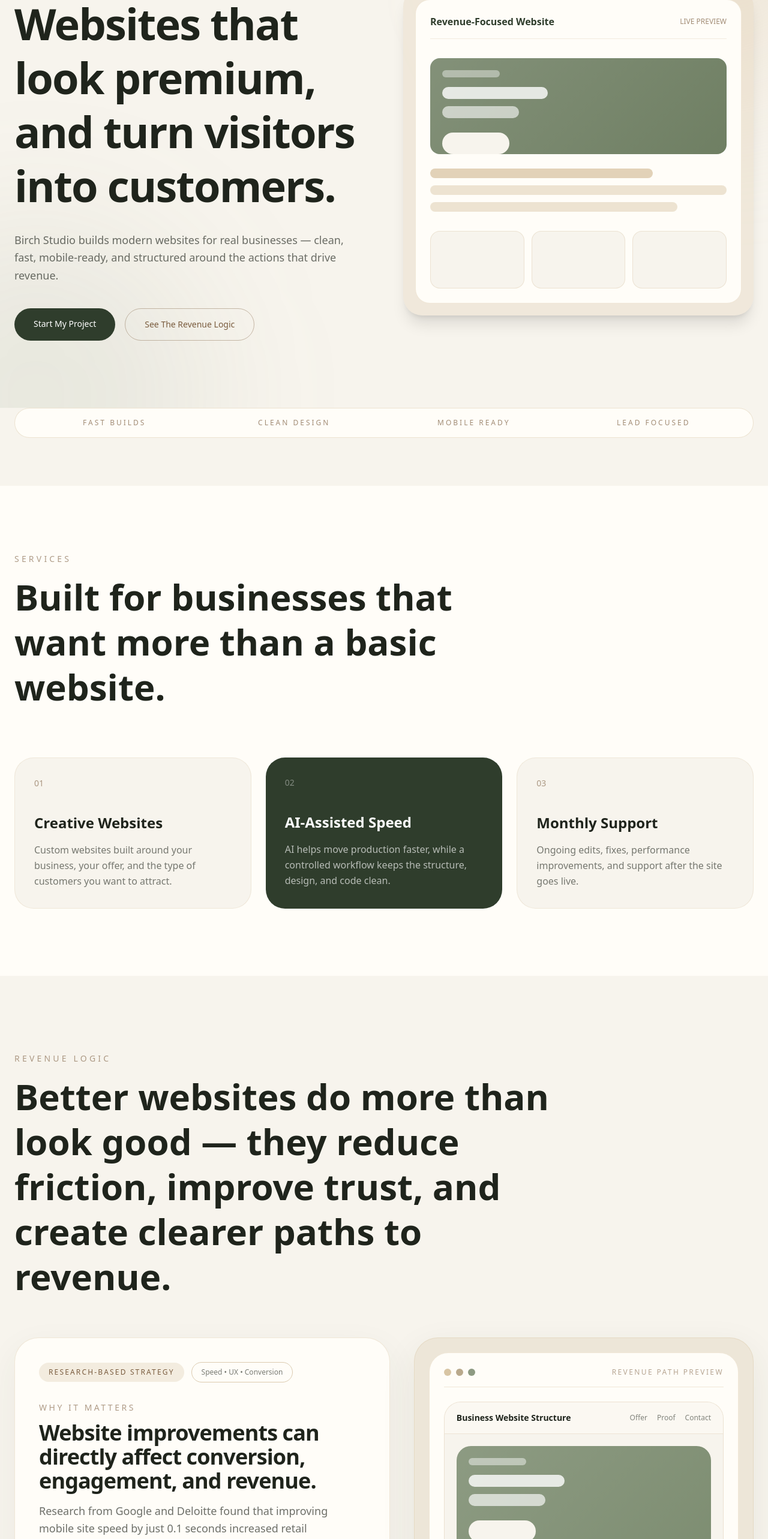
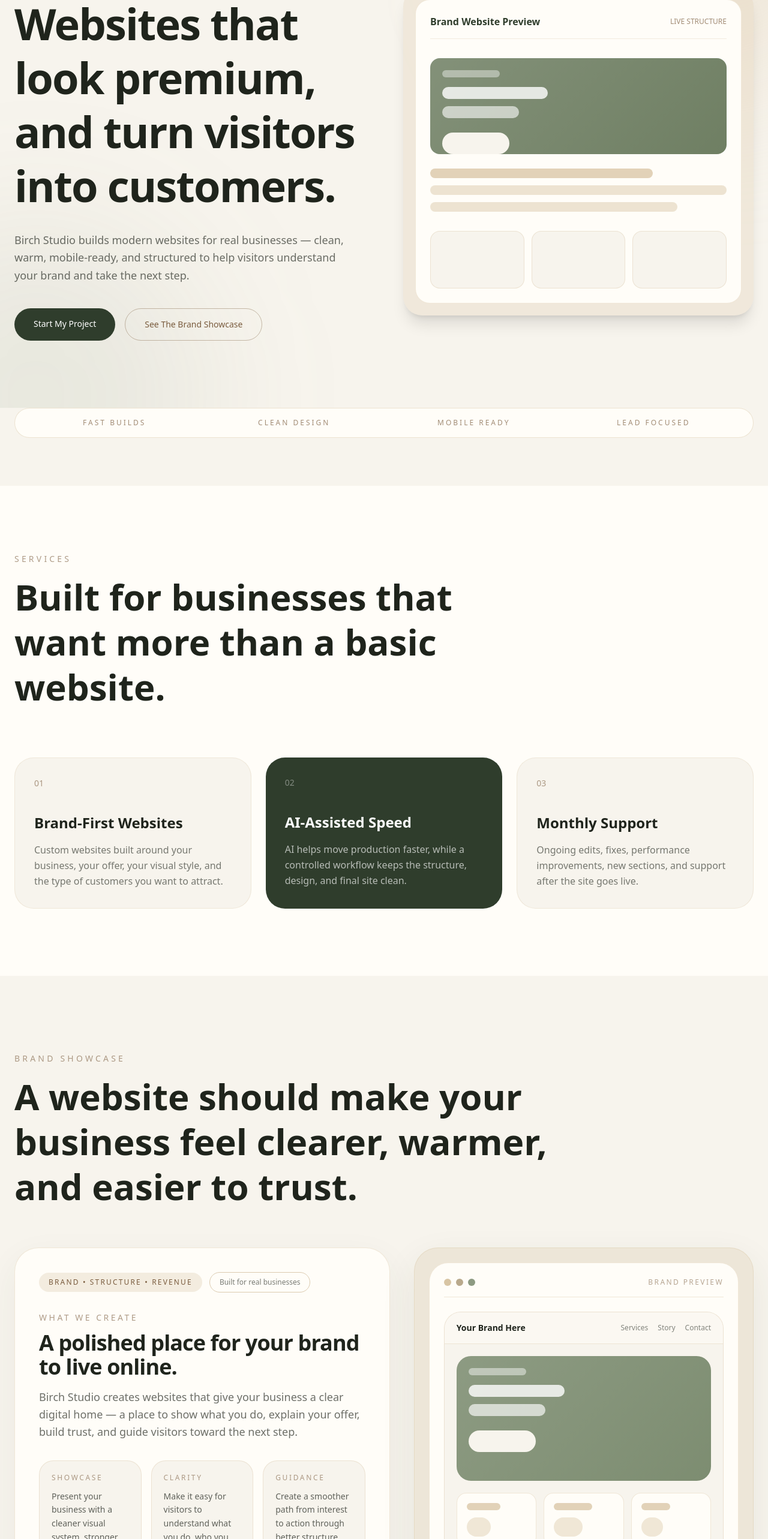
Before and after one commit to myusufabaig/Repository-name-birch-studio-site, a Next.js app: page / in a window 1280 px wide. Shown: the part 222-2788 px from the top of the page at 60% size. Built offline with nearby package versions, Linux system fonts and the light colour scheme.

Commit message:
Rebuild warm brand showcase Birch Studio site

```diff
--- a/src/app/page.tsx
+++ b/src/app/page.tsx
@@ -31,7 +31,7 @@
               href="#work"
               className="hover:text-[#2F3D2C] transition"
             >
-              Research
+              Brand
             </a>
 
             <a
@@ -100,8 +100,8 @@
               className="text-lg text-[#1F241C]/65 mb-10 max-w-xl leading-relaxed"
             >
               Birch Studio builds modern websites for real businesses — clean,
-              fast, mobile-ready, and structured around the actions that drive
-              revenue.
+              warm, mobile-ready, and structured to help visitors understand
+              your brand and take the next step.
             </p>
 
             <div
@@ -118,7 +118,7 @@
                 href="#work"
                 className="border border-[#7A5C3E]/40 text-[#7A5C3E] px-8 py-4 rounded-full text-sm text-center transition hover:bg-[#E2D2B8]/30"
               >
-                See The Revenue Logic
+                See The Brand Showcase
               </a>
             </div>
           </div>
@@ -136,13 +136,13 @@
                 <div
                   className="font-semibold text-[#2F3D2C]"
                 >
-                  Revenue-Focused Website
+                  Brand Website Preview
                 </div>
 
                 <div
                   className="text-xs text-[#7A5C3E]/70"
                 >
-                  LIVE PREVIEW
+                  LIVE STRUCTURE
                 </div>
               </div>
 
@@ -275,14 +275,14 @@
             <h3
               className="text-2xl font-semibold mb-4"
             >
-              Creative Websites
+              Brand-First Websites
             </h3>
 
             <p
               className="text-[#1F241C]/60 leading-relaxed"
             >
-              Custom websites built around your business, your offer, and the
-              type of customers you want to attract.
+              Custom websites built around your business, your offer, your
+              visual style, and the type of customers you want to attract.
             </p>
           </div>
 
@@ -305,7 +305,7 @@
               className="text-white/65 leading-relaxed"
             >
               AI helps move production faster, while a controlled workflow keeps
-              the structure, design, and code clean.
+              the structure, design, and final site clean.
             </p>
           </div>
 
@@ -327,14 +327,14 @@
             <p
               className="text-[#1F241C]/60 leading-relaxed"
             >
-              Ongoing edits, fixes, performance improvements, and support after
-              the site goes live.
+              Ongoing edits, fixes, performance improvements, new sections, and
+              support after the site goes live.
             </p>
           </div>
         </div>
       </section>
 
-      {/* REVENUE LOGIC */}
+      {/* BRAND SHOWCASE */}
       <section
         id="work"
         className="py-32 px-6 bg-[#F7F4ED]"
@@ -348,14 +348,14 @@
             <p
               className="text-sm tracking-[0.3em] text-[#7A5C3E]/60 mb-4 uppercase"
             >
-              Revenue Logic
+              Brand Showcase
             </p>
 
             <h2
               className="text-4xl md:text-6xl font-semibold max-w-4xl leading-tight"
             >
-              Better websites do more than look good — they reduce friction,
-              improve trust, and create clearer paths to revenue.
+              A website should make your business feel clearer, warmer, and
+              easier to trust.
             </h2>
           </div>
 
@@ -372,13 +372,13 @@
                 <span
                   className="inline-flex items-center rounded-full bg-[#E2D2B8]/40 px-4 py-2 text-xs tracking-[0.18em] text-[#7A5C3E] uppercase"
                 >
-                  Research-Based Strategy
+                  Brand • Structure • Revenue
                 </span>
 
                 <span
                   className="inline-flex items-center rounded-full border border-[#DCCBB0] px-4 py-2 text-xs text-[#1F241C]/60"
                 >
-                  Speed • UX • Conversion
+                  Built for real businesses
                 </span>
               </div>
 
@@ -388,23 +388,21 @@
                 <p
                   className="text-sm uppercase tracking-[0.25em] text-[#7A5C3E]/60 mb-3"
                 >
-                  Why It Matters
+                  What We Create
                 </p>
 
                 <h3
                   className="text-3xl md:text-4xl font-semibold tracking-tight mb-4"
                 >
-                  Website improvements can directly affect conversion,
-                  engagement, and revenue.
+                  A polished place for your brand to live online.
                 </h3>
 
                 <p
                   className="text-lg text-[#1F241C]/65 max-w-2xl leading-relaxed"
                 >
-                  Research from Google and Deloitte found that improving mobile
-                  site speed by just 0.1 seconds increased retail conversions by
-                  8.4% and travel conversions by 10.1%. The same study found
-                  retail consumers spent 9.2% more after that speed improvement.
+                  Birch Studio creates websites that give your business a clear
+                  digital home — a place to show what you do, explain your
+                  offer, build trust, and guide visitors toward the next step.
                 </p>
               </div>
 
@@ -417,14 +415,14 @@
                   <p
                     className="text-xs tracking-[0.22em] uppercase text-[#7A5C3E]/60 mb-3"
                   >
-                    Speed
+                    Showcase
                   </p>
 
                   <p
                     className="text-sm text-[#1F241C]/70 leading-relaxed"
                   >
-                    Faster mobile experiences can improve conversion rates,
-                    page engagement, and willingness to spend.
+                    Present your business with a cleaner visual system,
+                    stronger hierarchy, and a better first impression.
                   </p>
                 </div>
 
@@ -440,8 +438,8 @@
                   <p
                     className="text-sm text-[#1F241C]/70 leading-relaxed"
                   >
-                    A clear offer and obvious next step reduce hesitation and
-                    help visitors take action.
+                    Make it easy for visitors to understand what you do, who you
+                    help, and why they should reach out.
                   </p>
                 </div>
 
@@ -451,14 +449,14 @@
                   <p
                     className="text-xs tracking-[0.22em] uppercase text-[#7A5C3E]/60 mb-3"
                   >
-                    UX
+                    Guidance
                   </p>
 
                   <p
                     className="text-sm text-[#1F241C]/70 leading-relaxed"
                   >
-                    Better user experience reduces friction in the path from
-                    visitor interest to inquiry or purchase.
+                    Create a smoother path from interest to action through
+                    better structure, calls-to-action, and contact flow.
                   </p>
                 </div>
               </div>
@@ -472,16 +470,17 @@
                   <p
                     className="text-sm tracking-[0.2em] uppercase text-[#7A5C3E]/60 mb-2"
                   >
-                    What Birch Studio Focuses On
+                    Your Website Should Show The Business
                   </p>
 
                   <p
                     className="text-[#1F241C]/70 leading-relaxed"
                   >
-                    We do not treat a website like a digital brochure. We build
-                    around speed, hierarchy, trust, offer clarity, mobile
-                    usability, and the conversion path from first impression to
-                    next step.
+                    The right site gives people a place to understand your
+                    services, your personality, your quality, your process, and
+                    why your business is worth trusting. It should feel like the
+                    best version of the company — not just a page with text on
+                    it.
                   </p>
                 </div>
 
@@ -497,10 +496,11 @@
                   <p
                     className="text-[#1F241C]/70 leading-relaxed"
                   >
-                    When a website is clearer and faster, every visitor becomes
-                    more valuable. The same ad spend, organic traffic, referral
-                    traffic, or social traffic has a better chance of turning
-                    into an inquiry, booking, or sale.
+                    Good design is not just aesthetic. Research supports the
+                    idea that speed, clarity, and user experience can influence
+                    conversion, engagement, and revenue. The design makes the
+                    brand easier to trust, and the structure makes the next step
+                    easier to take.
                   </p>
                 </div>
 
@@ -519,13 +519,13 @@
                     <div
                       className="rounded-2xl bg-[#F7F4ED] border border-[#E2D2B8]/50 px-4 py-3"
                     >
-                      Clear homepage structure
+                      Brand positioning and first impression
                     </div>
 
                     <div
                       className="rounded-2xl bg-[#F7F4ED] border border-[#E2D2B8]/50 px-4 py-3"
                     >
-                      Fast mobile-first layouts
+                      Clear service and offer structure
                     </div>
 
                     <div
@@ -542,6 +542,26 @@
                   </div>
                 </div>
               </div>
+
+              <div
+                className="rounded-[2rem] bg-[#F7F4ED] border border-[#E2D2B8]/50 p-6"
+              >
+                <p
+                  className="text-sm tracking-[0.25em] uppercase text-[#7A5C3E]/60 mb-4"
+                >
+                  Research Support
+                </p>
+
+                <p
+                  className="text-[#1F241C]/70 leading-relaxed mb-6"
+                >
+                  Industry research shows that better digital experiences can
+                  affect performance. Google and Deloitte found that improving
+                  mobile site speed by 0.1 seconds was associated with higher
+                  retail conversions and higher average order value. Baymard
+                  research also shows that checkout UX improvements can create
+                  meaningful conversion lift for ecommerce experiences.
+                </p>
 
                 <div
                   className="grid sm:grid-cols-3 gap-4"
@@ -587,7 +607,8 @@
                     <p
                       className="text-xs text-[#1F241C]/50 mt-2 leading-relaxed"
                     >
-                    Retail average order value lift observed in the same study.
+                      Retail average order value lift observed in the same
+                      study.
                     </p>
                   </div>
 
@@ -622,6 +643,7 @@
                   client results.
                 </p>
               </div>
+            </div>
 
             {/* RIGHT SIDE */}
             <div
@@ -652,7 +674,7 @@
                   <p
                     className="text-xs tracking-[0.2em] uppercase text-[#7A5C3E]/55"
                   >
-                    Revenue Path Preview
+                    Brand Preview
                   </p>
                 </div>
 
@@ -665,18 +687,18 @@
                     <div
                       className="text-sm font-semibold text-[#1F241C]"
                     >
-                      Business Website Structure
+                      Your Brand Here
                     </div>
 
                     <div
                       className="hidden sm:flex gap-4 text-xs text-[#1F241C]/55"
                     >
                       <span>
-                        Offer
+                        Services
                       </span>
 
                       <span>
-                        Proof
+                        Story
                       </span>
 
                       <span>
@@ -817,14 +839,14 @@
                     <p
                       className="text-xs tracking-[0.22em] uppercase text-[#7A5C3E]/60 mb-2"
                     >
-                      Why it feels better
+                      Brand Space
                     </p>
 
                     <p
                       className="text-sm text-[#1F241C]/70 leading-relaxed"
                     >
-                      Clear structure helps visitors understand the offer faster
-                      and decide what to do next.
+                      A place to show your logo, services, story, work, and
+                      credibility without feeling crowded.
                     </p>
                   </div>
 
@@ -834,15 +856,53 @@
                     <p
                       className="text-xs tracking-[0.22em] uppercase text-[#7A5C3E]/60 mb-2"
                     >
-                      Conversion focus
+                      Customer Path
                     </p>
 
                     <p
                       className="text-sm text-[#1F241C]/70 leading-relaxed"
                     >
-                      Better hierarchy, faster access to trust signals, and
-                      clearer CTA placement support more inquiries.
+                      A cleaner path from first impression to inquiry, quote
+                      request, booking, or sale.
                     </p>
+                  </div>
+                </div>
+
+                <div
+                  className="mt-6 rounded-[1.5rem] bg-[#2F3D2C] p-6 text-white"
+                >
+                  <p
+                    className="text-xs tracking-[0.22em] uppercase text-white/45 mb-3"
+                  >
+                    What the buyer gets
+                  </p>
+
+                  <div
+                    className="grid grid-cols-2 gap-3 text-sm text-white/75"
+                  >
+                    <div
+                      className="rounded-2xl bg-white/10 px-4 py-3"
+                    >
+                      A stronger first impression
+                    </div>
+
+                    <div
+                      className="rounded-2xl bg-white/10 px-4 py-3"
+                    >
+                      Clear service explanation
+                    </div>
+
+                    <div
+                      className="rounded-2xl bg-white/10 px-4 py-3"
+                    >
+                      Better mobile experience
+                    </div>
+
+                    <div
+                      className="rounded-2xl bg-white/10 px-4 py-3"
+                    >
+                      A real lead capture path
+                    </div>
                   </div>
                 </div>
               </div>
@@ -856,7 +916,7 @@
               href="#contact"
               className="inline-flex items-center justify-center rounded-full bg-[#2F3D2C] px-8 py-4 text-sm text-white transition hover:scale-[1.02] hover:bg-[#1F241C]"
             >
-              Build Something Like This
+              Build A Brand Showcase
             </a>
           </div>
         </div>
@@ -898,20 +958,20 @@
             <p
               className="text-sm tracking-[0.25em] text-[#7A5C3E]/60 uppercase mb-5"
             >
-              Speed
+              Brand
             </p>
 
             <h3
               className="text-2xl font-semibold mb-4"
             >
-              Fast enough to launch.
+              A home for the business.
             </h3>
 
             <p
               className="text-[#1F241C]/60 leading-relaxed"
             >
-              We use AI-assisted development to move quickly without turning the
-              work into messy, random code.
+              Your website should show your work, explain your value, and make
+              the business feel established online.
             </p>
           </div>
 
@@ -977,14 +1037,15 @@
               <h3
                 className="text-xl font-semibold mb-2"
               >
-                Clarify the offer
+                Clarify the brand and offer
               </h3>
 
               <p
                 className="text-[#1F241C]/60 leading-relaxed"
               >
-                We define the site structure, message, sections, and conversion
-                path before the build starts.
+                We define what your business needs to communicate, what
+                visitors need to understand, and what action the website should
+                drive.
               </p>
             </div>
 
@@ -1000,14 +1061,14 @@
               <h3
                 className="text-xl font-semibold mb-2"
               >
-                Develop with taste
+                Design with taste
               </h3>
 
               <p
                 className="text-[#1F241C]/60 leading-relaxed"
               >
-                We use modern tools and AI-assisted development to build quickly
-                without losing design quality.
+                We build a warm, clean, mobile-ready site that makes your
+                business feel more credible and easier to trust.
               </p>
             </div>
 
@@ -1023,14 +1084,14 @@
               <h3
                 className="text-xl font-semibold mb-2"
               >
-                Deploy and maintain
+                Deploy and improve
               </h3>
 
               <p
                 className="text-[#1F241C]/60 leading-relaxed"
               >
-                We launch the site, monitor it, and handle future updates so it
-                stays useful after launch.
+                We launch the site, connect the lead flow, and support future
+                updates so the website can keep getting better.
               </p>
             </div>
           </div>
@@ -1079,7 +1140,8 @@
             <p
               className="text-[#1F241C]/60 mb-6 leading-relaxed"
             >
-              Single-page site for quick launches.
+              A clean one-page site for a quick launch or simple business
+              presence.
             </p>
 
             <ul
@@ -1130,7 +1192,8 @@
             <p
               className="text-white/65 mb-6 leading-relaxed"
             >
-              Custom business website built to convert.
+              A custom business website built to show the brand clearly and
+              guide visitors toward inquiries.
             </p>
 
             <ul
@@ -1179,7 +1242,8 @@
             <p
               className="text-[#1F241C]/60 mb-6 leading-relaxed"
             >
-              Advanced build for brands that need more.
+              A deeper build for brands that need more sections, stronger
+              content structure, and more custom direction.
             </p>
 
             <ul
@@ -1407,7 +1471,7 @@
               href="#work"
               className="text-white/40 hover:text-white text-sm transition"
             >
-              Research
+              Brand
             </a>
 
             <a
```
Lines whose indentation alone changed are shown as unchanged.
